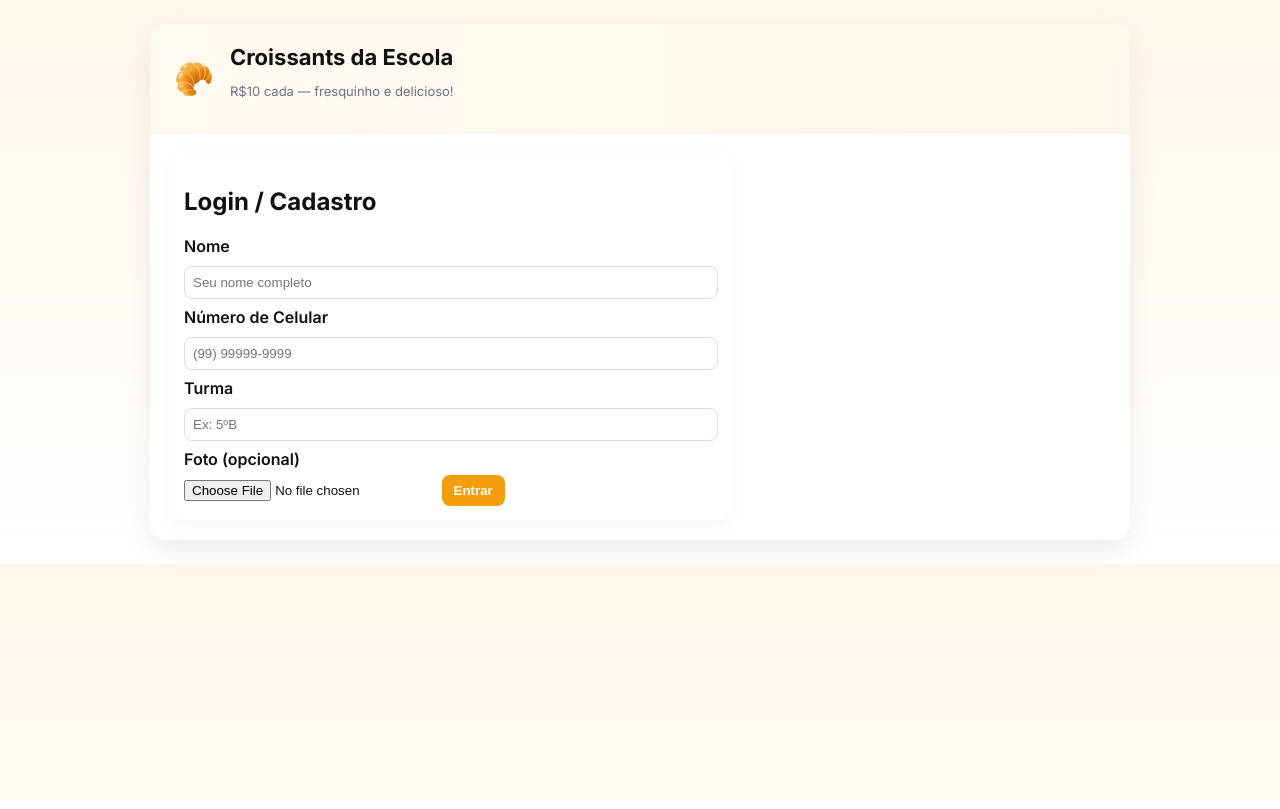
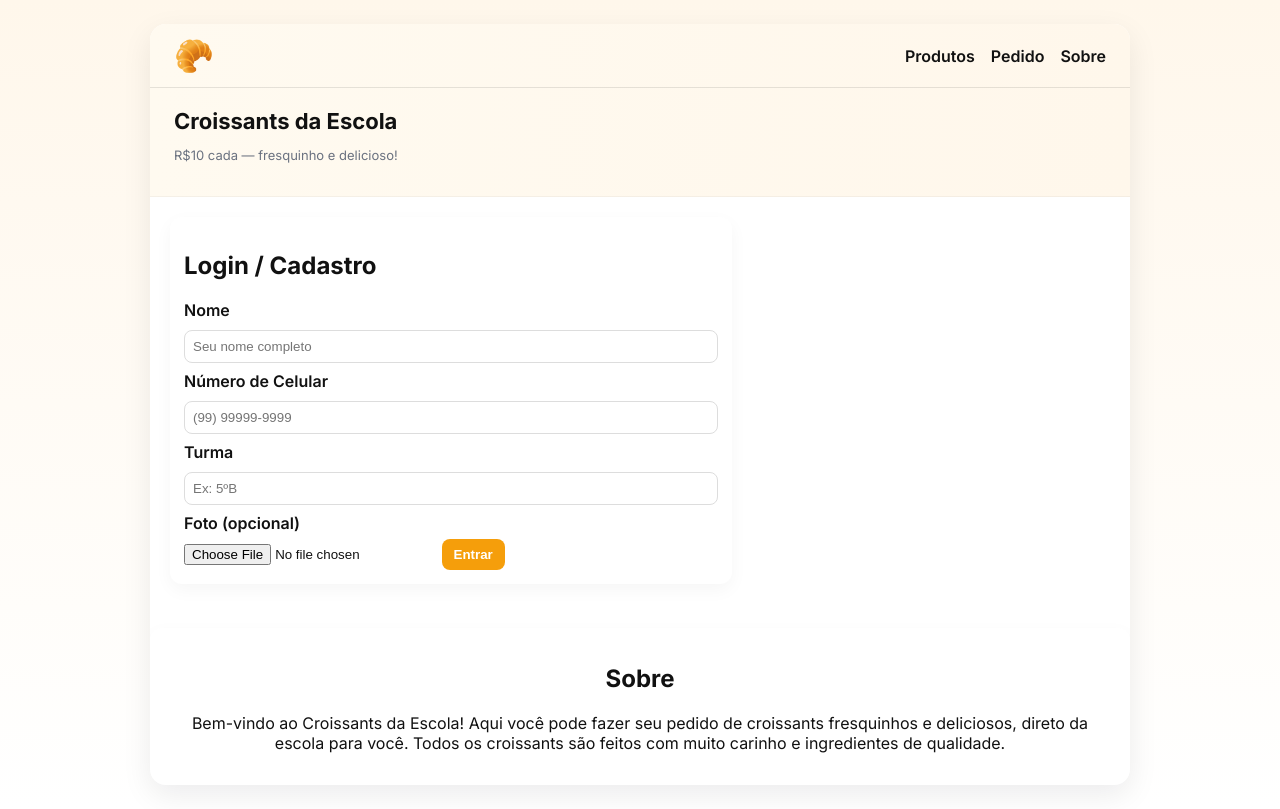
Before and after one commit to lucasraczenskimarques-jpg/croissants-escola, a plain HTML site: page index.html in a window 1280 px wide. Drawn offline with Linux system fonts and the light colour scheme.

Commit message:
Enhance index.html with navigation and about section
Add navigation menu and about section to index.html

```diff
--- a/index.html
+++ b/index.html
@@ -10,6 +10,9 @@
 *{box-sizing:border-box}
 body{font-family:Inter,system-ui,Arial;color:#111;margin:0;background:linear-gradient(180deg,var(--bg),#fff);display:flex;justify-content:center;padding:24px;}
 .wrap{width:100%;max-width:var(--max-width);box-shadow:0 10px 30px rgba(2,6,23,0.08);border-radius:16px;overflow:hidden;background:var(--card)}
+nav{display:flex;justify-content:space-between;align-items:center;padding:12px 24px;background:linear-gradient(90deg,#fffaf0,#fff7eb);border-bottom:1px solid rgba(0,0,0,0.1)}
+nav a{text-decoration:none;color:#111;font-weight:600}
+nav a:hover{text-decoration:underline}
 header{display:flex;align-items:center;gap:16px;padding:20px 24px;background:linear-gradient(90deg,#fffaf0,#fff7eb);border-bottom:1px solid rgba(0,0,0,0.04)}
 .logo{font-size:32px}
 h1{margin:0;font-size:22px}
@@ -31,17 +34,29 @@ h1{margin:0;font-size:22px}
 .avatar{width:64px;height:64px;border-radius:12px;background:linear-gradient(180deg,#fde68a,#f97316);display:flex;align-items:center;justify-content:center;color:white;font-weight:700}
 input[type=text], input[type=tel], select, textarea{width:100%;padding:8px;margin-top:4px;margin-bottom:8px;border:1px solid #ddd;border-radius:8px}
 .title{font-weight:600;margin-bottom:6px}
+#sobre{margin-top:24px;padding:16px;text-align:center}
 </style>
 </head>
 <body>
 <div class="wrap">
+
+<!-- Menu -->
+<nav>
+  <div class="logo">🥐</div>
+  <div style="display:flex;gap:16px;">
+    <a href="#produtos">Produtos</a>
+    <a href="#pedido">Pedido</a>
+    <a href="#sobre">Sobre</a>
+  </div>
+</nav>
+
 <header>
-<div class="logo">🥐</div>
 <div>
 <h1>Croissants da Escola</h1>
 <p style="font-size:13px;color:#6b7280;">R$10 cada — fresquinho e delicioso!</p>
 </div>
 </header>
+
 <div class="main">
 <div>
 <div class="card">
@@ -56,10 +71,12 @@ input[type=text], input[type=tel], select, textarea{width:100%;padding:8px;margi
 <input type="file" id="foto" accept="image/*">
 <button class="btn" onclick="login()">Entrar</button>
 </div>
+
 <div class="card products" id="produtos" style="margin-top:18px;display:none">
 <h2>Escolha seus Croissants</h2>
 </div>
 </div>
+
 <div class="sidebar card" id="pedido" style="display:none">
 <h2>Seu Pedido</h2>
 <div id="resumoPedido">Nenhum croissant adicionado.</div>
@@ -68,7 +85,17 @@ input[type=text], input[type=tel], select, textarea{width:100%;padding:8px;margi
 <button class="btn" onclick="enviarPedido()">Enviar Pedido</button>
 </div>
 </div>
+
+<!-- Seção Sobre -->
+<div id="sobre" class="card">
+  <h2>Sobre</h2>
+  <p>
+    Bem-vindo ao Croissants da Escola! Aqui você pode fazer seu pedido de croissants fresquinhos
+    e deliciosos, direto da escola para você. Todos os croissants são feitos com muito carinho
+    e ingredientes de qualidade.
+  </p>
 </div>
+
 <script>
 const WHATSAPP_NUMBER = '5544998230287';
 let user = {};
@@ -126,15 +153,4 @@ container.innerHTML=html;
 function enviarPedido(){
 if(Object.keys(carrinho).length===0){alert('Adicione pelo menos 1 croissant');return;}
 const obs=document.getElementById('obs').value;
-let msg=`Pedido de Croissants:%0ANome: ${user.nome}%0ATurma: ${user.turma}%0ACelular: ${user.celular}%0A`;
-msg+='Itens:%0A';
-Object.entries(carrinho).forEach(([id,qtd])=>{
-const p=produtosList.find(x=>x.id===id);
-msg+=`- ${p.nome} x${qtd}%0A`;
-});
-msg+=`Observações: ${obs||'Nenhuma'}%0A`;
-window.open(`https://wa.me/${WHATSAPP_NUMBER}?text=${msg}`,'_blank');
-}
-</script>
-</body>
-</html>
+let msg
```
